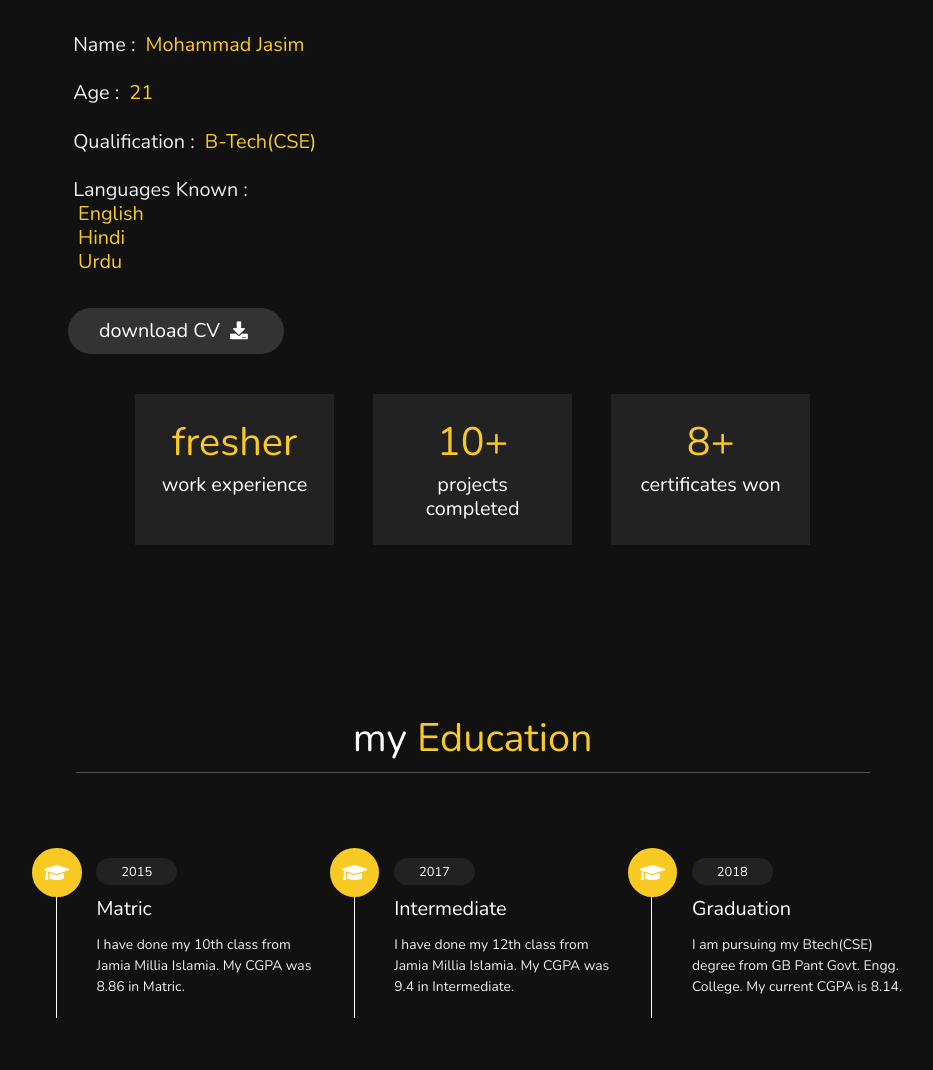
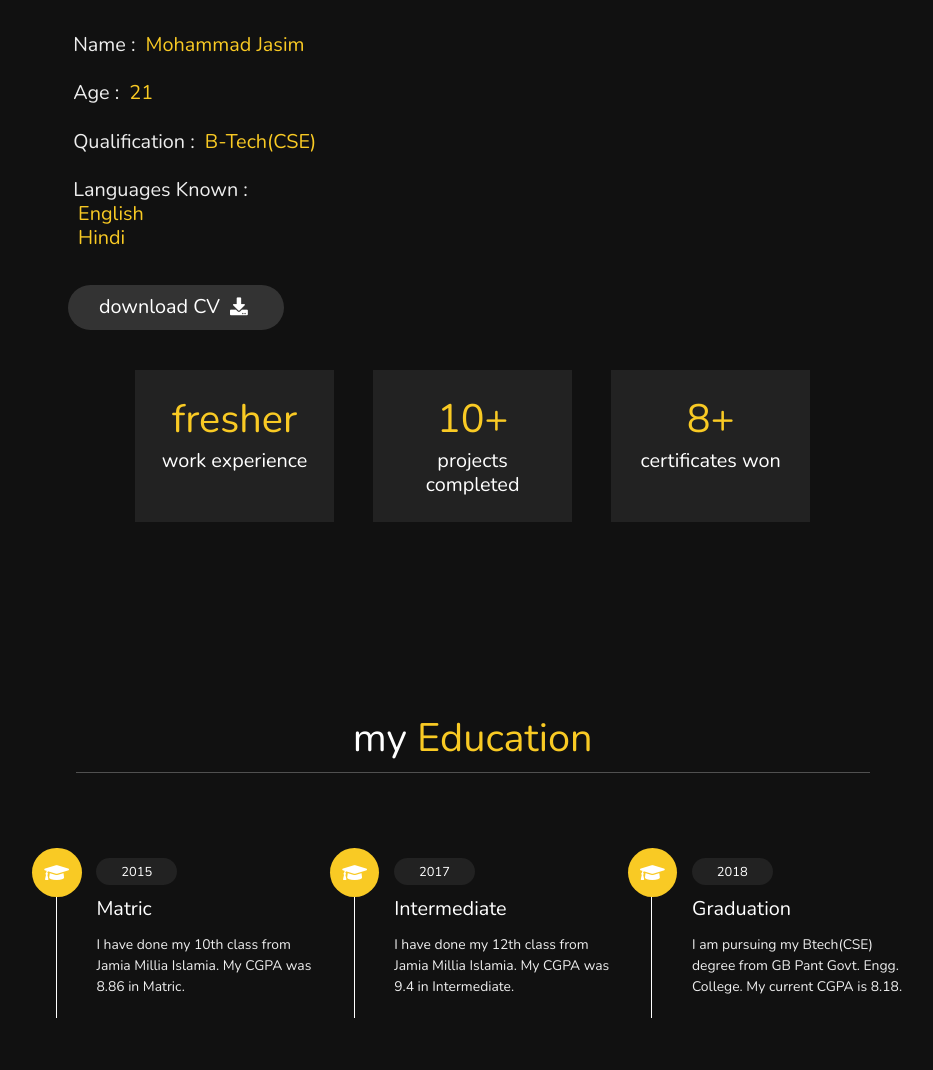
Before and after one commit to MJ1608/Portfolio-Website, a plain HTML site: page index.html in a window 1280 px wide. Shown: the part 920-1990 px from the top of the page, without its empty margins (341-1274 px from the left). Drawn offline with nearby package versions, Linux system fonts and the light colour scheme; a script that the page names is missing.

Commit message:
Eigth Commit

```diff
--- a/index.html
+++ b/index.html
@@ -84,10 +84,9 @@
           <ul class="list-unstyled">
             <li>English</li>
             <li>Hindi</li>
-            <li>Urdu</li>
           </ul>
         </h3>
-        <a href="assets/Mohammad_Jasim.pdf" download><button class="btn"> download CV <i class="fas fa-download"></i> </button></a>
+        <a href="assets/Mohammad_Jasim Resume.pdf" download><button class="btn"> download CV <i class="fas fa-download"></i> </button></a>
       </div>
 
       <div class="counter">
@@ -143,7 +142,7 @@
         <i class="fas fa-graduation-cap"></i>
         <span>2018</span>
         <h3>Graduation</h3>
-        <p>I am pursuing my Btech(CSE) degree from GB Pant Govt. Engg. College. My current CGPA is 8.14.</p>
+        <p>I am pursuing my Btech(CSE) degree from GB Pant Govt. Engg. College. My current CGPA is 8.18.</p>
       </div>
 
 
```
